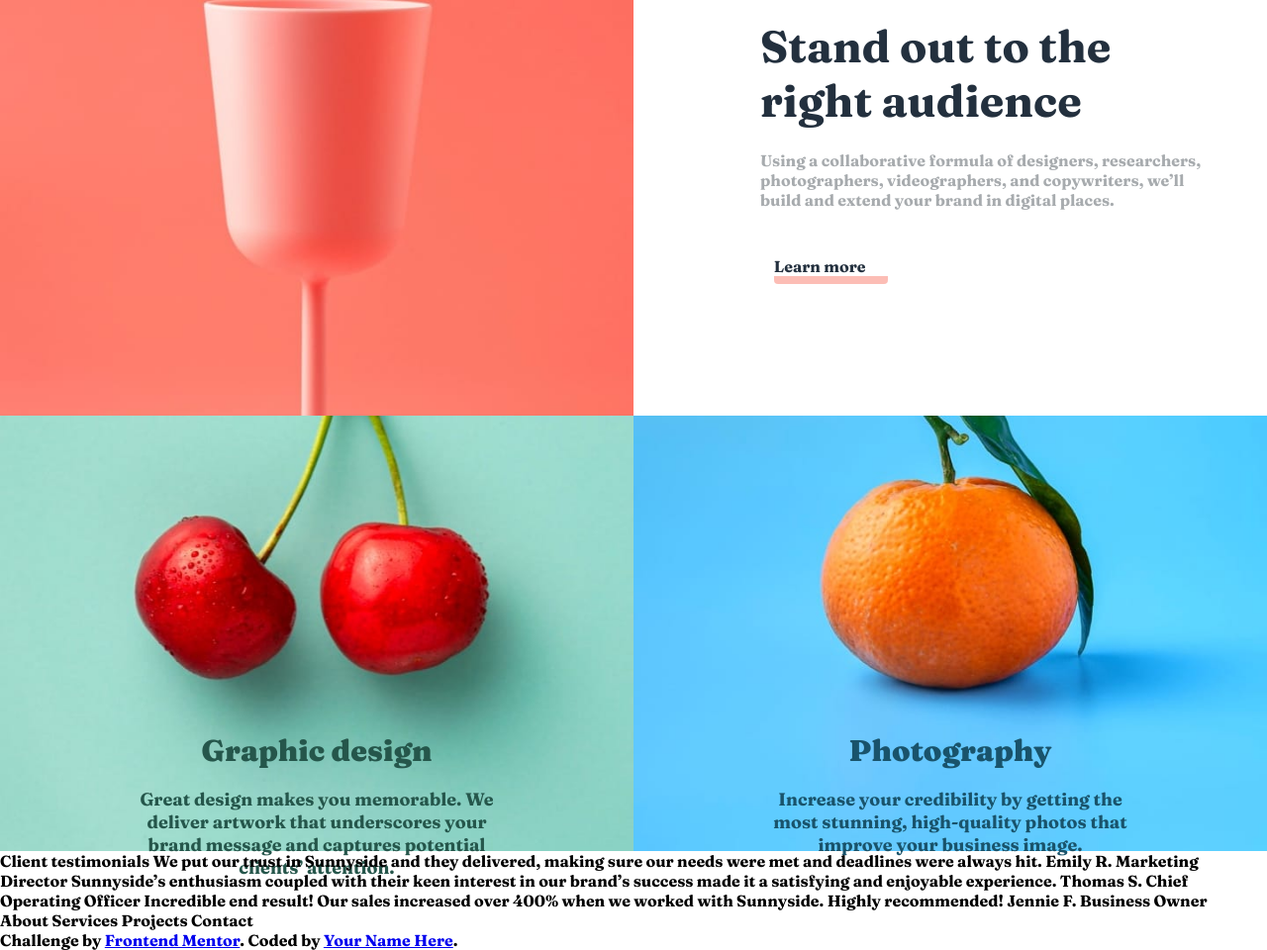
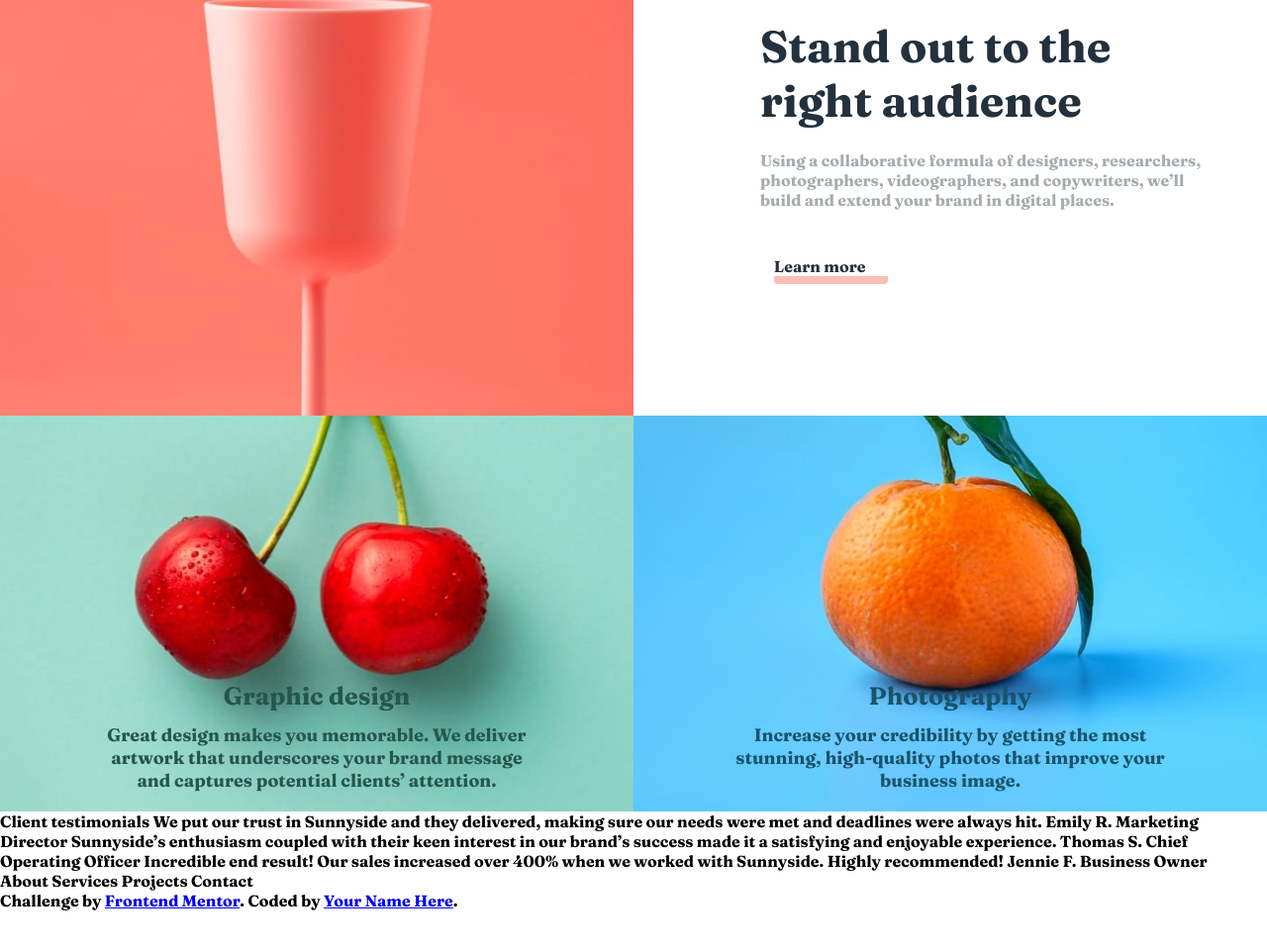
Before and after one commit to cleytoncaminha/LandingPage-Sunnyside, a plain HTML site: page sunnyside-agency-landing-page-main/index.html in a window 1280 px wide. Shown: the part 1207-2167 px from the top of the page at 99% size. After the commit the page ends 2127 px from the top, so only its background shows below. Drawn offline with Linux system fonts and the light colour scheme.

Commit message:
estilodesign

```diff
--- a/sunnyside-agency-landing-page-main/index.html
+++ b/sunnyside-agency-landing-page-main/index.html
@@ -48,10 +48,10 @@
      <div class="learn1">Learn more</div></div></div>
 
 
-  <div class="service"><div class="design"><h3>Graphic design</h3>
-    <p>Great design makes you memorable. We deliver artwork that underscores your brand message and captures potential clients’ attention.</div></p>
-<div class="photography"><h3>Photography</h3>
-   <p>Increase your credibility by getting the most stunning, high-quality photos that improve your business image.</p> </div></div>
+  <div class="service"><div class="design"><div class="destext"><h3>Graphic design</h3>
+    <p>Great design makes you memorable. We deliver artwork that underscores your brand message and captures potential clients’ attention.</p></div> </div>
+<div class="photography"><div class="phototext"><h3>Photography</h3>
+   <p>Increase your credibility by getting the most stunning, high-quality photos that improve your business image.</p></div></div></div>
 
 
 </main>
--- a/sunnyside-agency-landing-page-main/styles/main.css
+++ b/sunnyside-agency-landing-page-main/styles/main.css
@@ -75,54 +75,50 @@
     .design{
         background-image: url("../images/desktop/image-graphic-design.jpg");
         background-size: cover;
-        width: 50vw;
-        height: 55vh;
         font-size: 18px;
         color: hsl(167, 40%, 24%);
-
+        width: 50vw;
+        height: 50vh;
+        display: flex;
+        align-items: flex-end;
+        justify-content: center;
 
     }
+
 
     .photography{
         background-image: url("../images/desktop/image-photography.jpg");
         background-size: cover;
-        width: 50vw;
-        height: 55vh;
         font-size: 18px;
         color: hsl(198, 62%, 26%);
-    }
-
-    .design h3{
-        text-align: center;
-        margin-top: 50%;
-        font-size: 30px;
-        font-weight: 900 ;
-    }
+        width: 50vw;
+        height: 50vh;
+        display: flex;
+        align-items: flex-end;
+        justify-content: center;}
 
 
-    .design p{
-        width: 60%;
-        margin-top: 3%;
-        margin-left: 20%;
-        text-align: center;
-        font-weight: 700;
-        font-size: 18px;
-
-    }
-    .photography h3{
-        text-align: center;
-        margin-top: 50%;
-        font-size: 30px;
-        font-weight: 900 ;
-    }
+   .destext{
+       text-align: center;
+       margin-bottom: 3%;
+       width: 70%;
 
 
-    .photography p{
-        width: 60%;
-        margin-top: 3%;
-        margin-left: 20%;
-        text-align: center;
-        font-weight: 700;
-        font-size: 18px;
+   }
 
-    }
+   .phototext{
+    text-align: center;
+    margin-bottom: 3%;
+    width: 70%;
+
+
+}
+
+.destext h3{
+    font-size: 25px;
+    margin-bottom: 3%;
+}
+.phototext h3{
+    font-size: 25px;
+    margin-bottom: 3%;
+}
```
